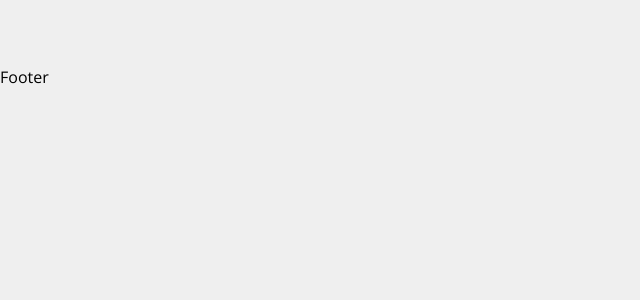
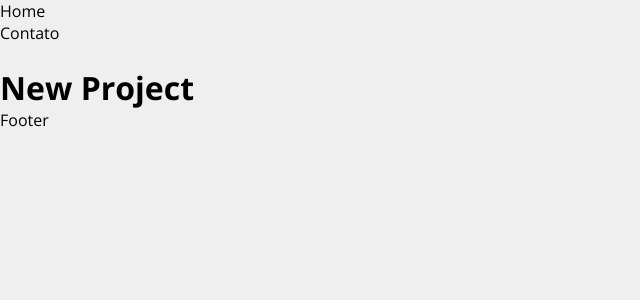
Before and after one commit to RonaldAlexMartins/costs, a React (Create React App) app: page /newproject in a window 1280 px wide. Shown: the top 300 px of the page, without its empty margins (0-640 px from the left). Built offline with nearby package versions, Linux system fonts and the light colour scheme.

Commit message:
Criaçao do Componentes

```diff
--- a/src/App.js
+++ b/src/App.js
@@ -1,13 +1,31 @@
 import {BrowserRouter as Router, Switch, Route } from 'react-router-dom'
+import Home from './components/pages/Home'
+import Contact from './components/pages/Contact'
+import Company from './components/pages/Company'
+import NewProject from './components/pages/NewProject'
 
 function App() {
   return (
     <Router>
       <ul>
-        <li></li>
-        <li></li>
+        <li>Home</li>
+        <li>Contato</li>
         <li></li>
       </ul>
+      <Switch>
+        <Route exact path="/">
+          <Home/>
+        </Route>
+        <Route exact path="/company">
+          <Company />
+        </Route>
+        <Route exact path="/contact">
+          <Contact />
+        </Route>
+        <Route exact path="/newproject">
+          <NewProject/>
+        </Route>
+      </Switch>
       <p>Footer</p>
     </Router>
   );
--- /dev/null
+++ b/src/components/pages/Company.js
@@ -0,0 +1,5 @@
+function Company() {
+    return <h1>Company</h1>
+}
+
+export default Company
--- /dev/null
+++ b/src/components/pages/Contact.js
@@ -0,0 +1,5 @@
+function Contact() {
+    return <h1>Contact</h1>
+}
+
+export default Contact
--- /dev/null
+++ b/src/components/pages/Home.js
@@ -0,0 +1,5 @@
+function Home(){
+    return <h1>Home</h1>
+}
+
+export default Home
--- /dev/null
+++ b/src/components/pages/NewProject.js
@@ -0,0 +1,5 @@
+function NewProject() {
+    return <h1>New Project</h1>
+}
+
+export default NewProject
```
